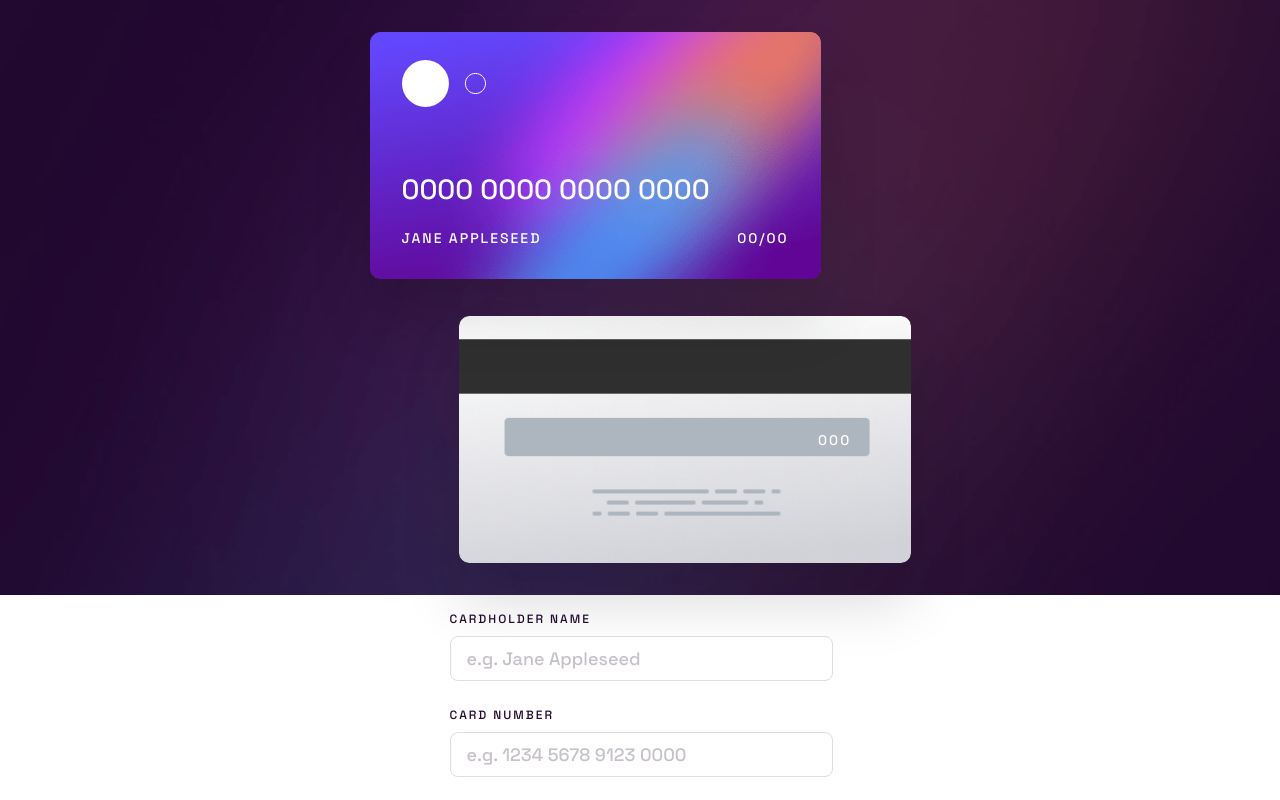
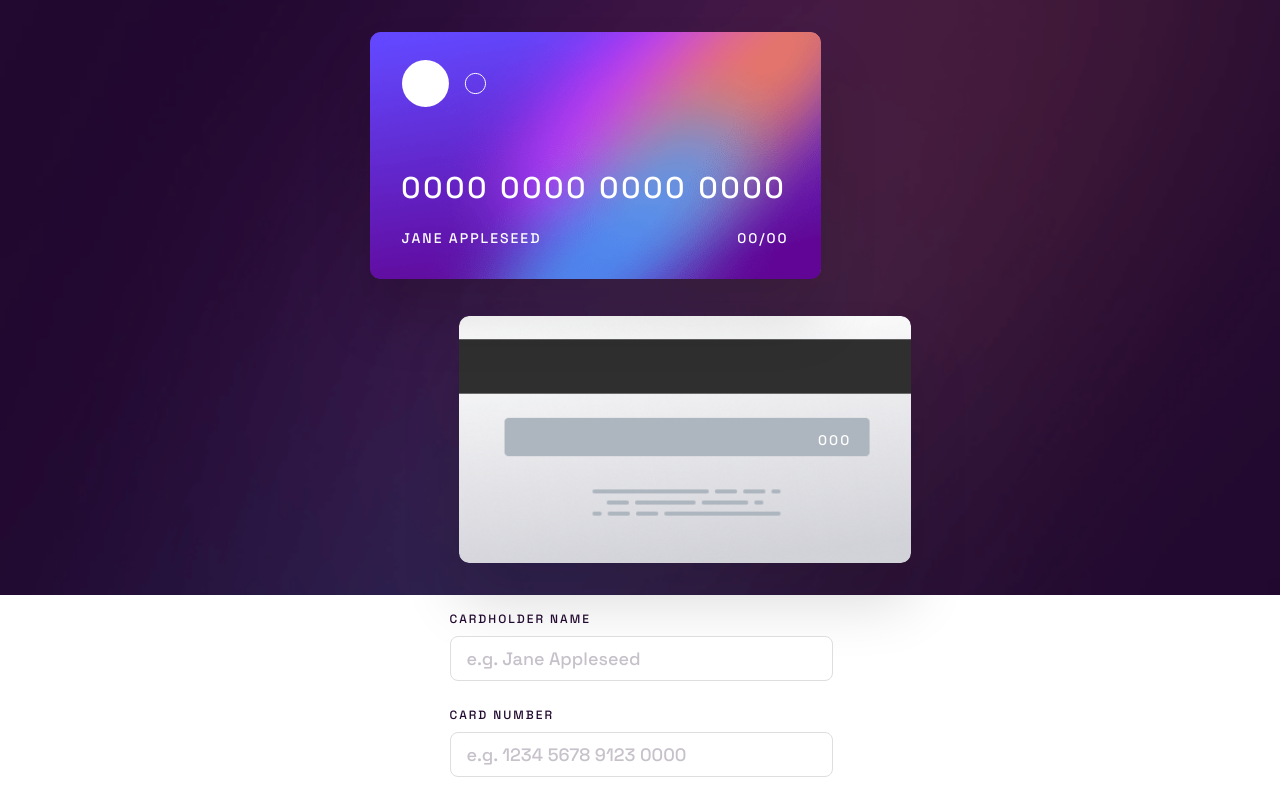
Before and after one commit to Orliland/interactive-card-details-form, a React (Vite) app: page / in a window 1280 px wide. Shown: the top 800 px of the page. Built offline with nearby package versions, Linux system fonts and the light colour scheme.

Commit message:
fix problem with card number font

```diff
--- a/src/components/Card/card.css
+++ b/src/components/Card/card.css
@@ -62,7 +62,8 @@
     calc((((100vw - 3.2rem) * 0.8338) - 4rem) * 0.09),
     3.7rem
   );
-  letter-spacing: 5.5%;
+  font-variant-numeric: tabular-nums;
+  letter-spacing: 0.04rem;
 }
 
 .card__holder {
@@ -127,10 +128,23 @@
   }
 
   .card__number {
+    letter-spacing: 0.34rem;
     font-size: clamp(
       8px,
       calc((((100vw - 3.2rem) * 0.8338) - 6.4rem) * 0.09),
-      2.78rem
+      3rem
     );
   }
 }
+
+@media (min-width: 1440px) {
+  .card__number {
+    font-size: clamp(
+      8px,
+      calc((((100vw - 3.2rem) * 0.8338) - 4rem) * 0.09),
+      2.8rem
+    );
+
+    letter-spacing: 0.04rem;
+  }
+}
```
